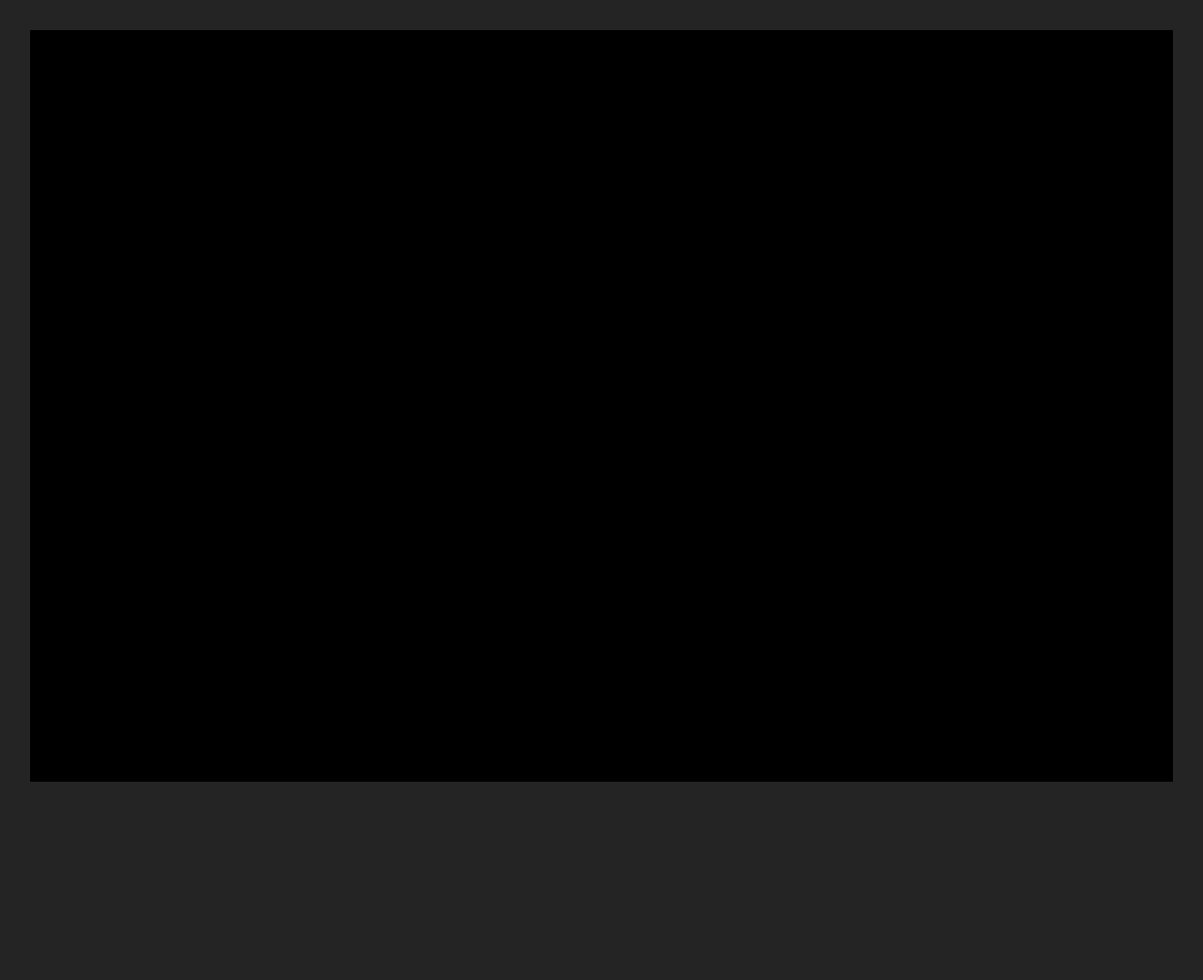
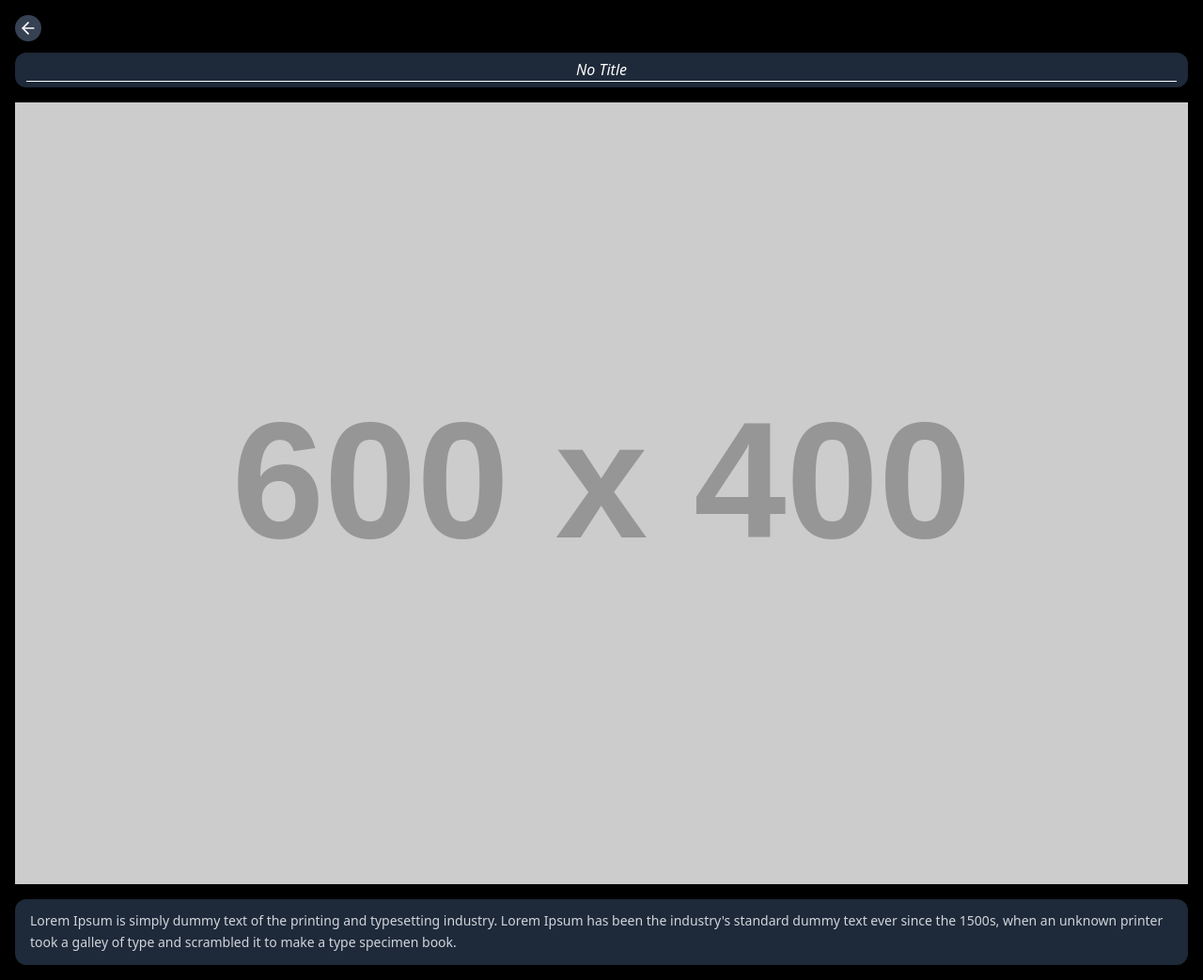
Before and after one commit to AbhinavBarthwal/essentials, a React (Vite) app: page /detail in a window 1280 px wide. Shown: the whole page at 94% size. Before the commit the page ends 864 px from the top, so only its background shows below. Built offline with nearby package versions, Linux system fonts and the light colour scheme.

Commit message:
added the detailed_description DetailView

```diff
--- a/package.json
+++ b/package.json
@@ -15,6 +15,7 @@
     "react": "^19.1.0",
     "react-dom": "^19.1.0",
     "react-router": "^7.6.0",
+    "react-router-dom": "^7.6.0",
     "react-webcam": "^7.2.0",
     "tailwindcss": "^4.1.7"
   },
--- a/src/App.jsx
+++ b/src/App.jsx
@@ -1,22 +1,33 @@
-import { useState } from 'react'
-import reactLogo from './assets/react.svg'
-import viteLogo from '/vite.svg'
-import './App.css'
-import TodaysBrief from './components/todaybrief'
-import CameraCapture from './components/inputimage'
-import Collection from './components/collection'
+import { BrowserRouter as Router, Routes, Route } from 'react-router-dom';
+import TodaysBrief from './components/todaybrief';
+import CameraCapture from './components/inputimage';
+import Collection from './components/collection';
 import Previously from './components/previously';
+import DetailView from './components/DetailView'; // Import your expanded view
 
 const App = () => {
   return (
-    <div className="w-full h-screen bg-black text-white flex items-center justify-center">
-      <div className="block sm:hidden bg-gray-900 p-4 rounded-lg">
-        <CameraCapture/>
-        <TodaysBrief />
-        <Collection/>
-        <Previously/>
+    <Router>
+      <div className="w-full h-full bg-black text-white flex items-center justify-center">
+        <Routes>
+          {/* Home Page */}
+          <Route
+            path="/"
+            element={
+              <div className="block sm:hidden bg-gray-900 p-4 rounded-lg">
+                <CameraCapture />
+                <TodaysBrief />
+                <Collection />
+                <Previously />
+              </div>
+            }
+          />
+
+          {/* Detail View Page */}
+          <Route path="/detail" element={<DetailView />} />
+        </Routes>
       </div>
-    </div>
+    </Router>
   );
 };
 
--- /dev/null
+++ b/src/components/DetailView.jsx
@@ -0,0 +1,46 @@
+import React from 'react';
+import { useLocation, useNavigate } from 'react-router-dom';
+import { ArrowLeft } from 'lucide-react'; // Optional: if you're using Lucide icons
+
+const DetailView = () => {
+  const location = useLocation();
+  const navigate = useNavigate();
+  const { text, time ,im } = location.state || {};
+
+  return (
+    <div className="min-h-screen bg-black text-white p-4 flex flex-col gap-4 relative">
+      {/* Back Button */}
+      <button
+        onClick={() => navigate(-1)}
+        className="absolute top-4 left-4 z-10 p-1 rounded-full bg-gray-700 hover:bg-gray-600"
+      >
+        <ArrowLeft size={20} />
+      </button>
+
+      {/* Title */}
+      <div className="bg-gray-800 rounded-xl px-3 py-1.5 text-center text-base italic font-medium mt-10">
+        {text || 'No Title'}
+        <hr />
+        {time}
+      </div>
+
+      {/* Scenic Image */}
+<img
+  src={im || "https://via.placeholder.com/600x400?text=No+Image+Provided"}
+  alt="Scenic View"
+  className="w-full h-[64%] object-cover"
+/>
+
+
+      {/* Description */}
+      <div className="bg-gray-800 text-sm text-gray-300 rounded-xl px-4 py-3 leading-relaxed">
+        Lorem Ipsum is simply dummy text of the printing and typesetting industry.
+        Lorem Ipsum has been the industry's standard dummy text ever since the 1500s,
+        when an unknown printer took a galley of type and scrambled it to make a
+        type specimen book.
+      </div>
+    </div>
+  );
+};
+
+export default DetailView;
--- a/src/components/collection.jsx
+++ b/src/components/collection.jsx
@@ -1,11 +1,14 @@
 import React from 'react';
 import PartCollection from './partcollection';
+const defaultImg = "https://i.pinimg.com/736x/ca/ae/2b/caae2b4cb08d6c164fb2a7283c68b2ae.jpg";
+
 const data = [
-  { id: 1, text: 'you have a dinner With Yuri in Soho.', time: 'in 5 hours' },
-  { id: 2, text: 'Meeting with the PR team', time: 'in 7 hours' },
-  { id: 3, text: 'Laundry pickup', time: 'in 8:30 hours' },
-  { id: 4, text: 'Weekly pediatrician checkup', time: 'Tomorrow at 9:30 am' }
+  { id: 1, text: 'you have a dinner With Yuri in Soho.', time: 'in 5 hours', im: defaultImg },
+  { id: 2, text: 'Meeting with the PR team', time: 'in 7 hours', im: defaultImg },
+  { id: 3, text: 'Laundry pickup', time: 'in 8:30 hours', im: defaultImg },
+  { id: 4, text: 'Weekly pediatrician checkup', time: 'Tomorrow at 9:30 am', im: defaultImg }
 ];
+
 
 const Collection = () => {
   return (
@@ -13,7 +16,7 @@ const Collection = () => {
       <h2 className="text-lg font-bold text-white mb-2">Collection</h2>
       <div className="flex flex-col gap-2">
         {data.map(item => (
-          <PartCollection key={item.id} text={item.text} time={item.time} />
+          <PartCollection key={item.id} text={item.text} time={item.time} im={item.im} />
         ))}
       </div>
     </div>
--- a/src/components/partcollection.jsx
+++ b/src/components/partcollection.jsx
@@ -1,15 +1,26 @@
 import React from 'react';
+import { useNavigate } from 'react-router-dom';
 
-const PartCollection = ({ text, time }) => {
+const PartCollection = ({ text, time,im }) => {
+  const navigate = useNavigate();
+
+  const handleClick = () => {
+    navigate('/detail', {
+      state: { text, time,im}, // passing data to DetailView
+    });
+  };
+
   return (
-    <div className="flex items-center p-2 bg-gray-700 rounded-lg">
+    <div
+      onClick={handleClick}
+      className="flex items-center p-2 bg-gray-700 rounded-lg cursor-pointer hover:bg-gray-600 transition"
+    >
       <div className="w-4 h-4 bg-red-500 rounded-full mr-2"></div>
       <div className="flex flex-col">
         <span className="text-white text-sm">{text}</span>
         <span className="text-gray-400 text-xs">{time}</span>
       </div>
     </div>
-
   );
 };
 
```
Also changed, not shown: 1 other file (tests, documents, lock files or other folders).
